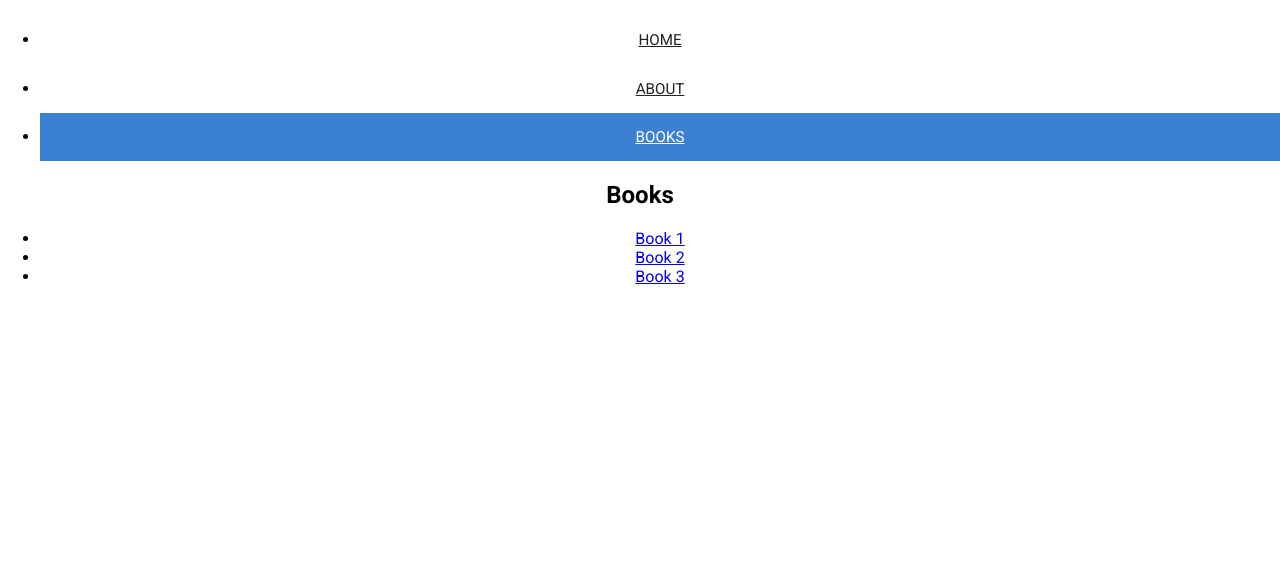
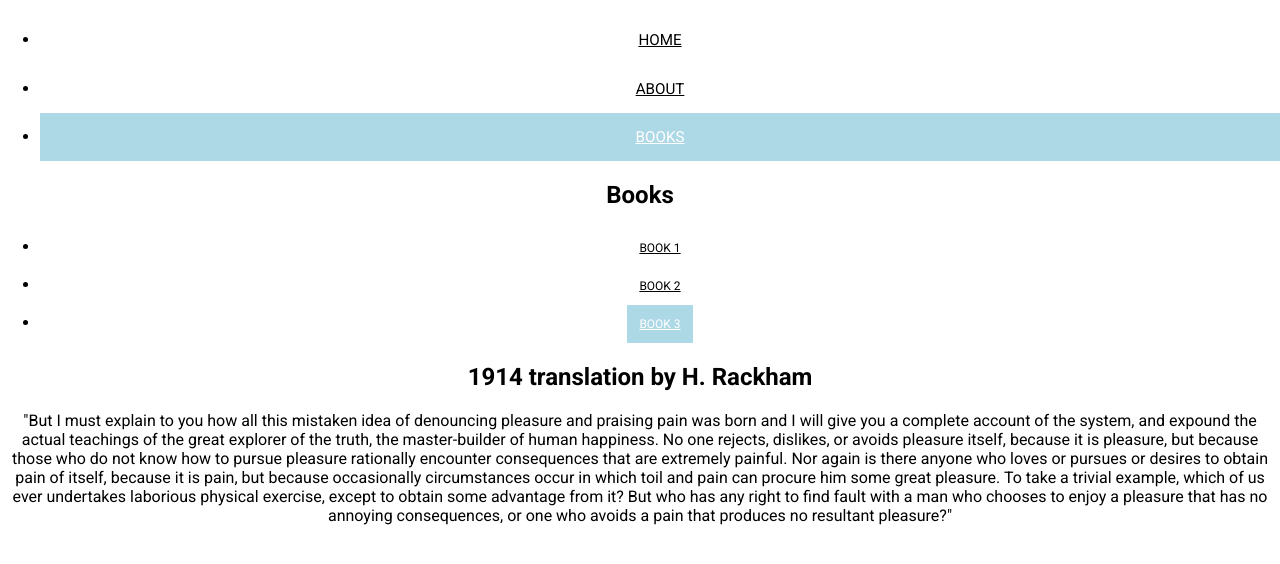
Before and after one commit to CallumWoon/basic-app, a React (Create React App) app: page /books/BookThree in a window 1280 px wide. Shown: the top 564 px of the page. Built offline with nearby package versions, Linux system fonts and the light colour scheme.

Commit message:
implemented books navigation

```diff
--- a/src/components/Books.js
+++ b/src/components/Books.js
@@ -1,4 +1,10 @@
 import React from 'react';
+import { Route, NavLink } from 'react-router-dom';
+
+import BookOne from './books/BookOne';
+import BookTwo from './books/BookTwo';
+import BookThree from './books/BookThree';
+
 
 const Books = () => {
   return (
@@ -6,11 +12,15 @@ const Books = () => {
       <div className="books-header group">
         <h2>Books</h2>
         <ul className="books-nav">
-          <li><a href='/books/bookone'>Book 1</a></li>
-          <li><a href='/books/booktwo'>Book 2</a></li>
-          <li><a href='/books/bookthree'>Book 3</a></li>
+          <li><NavLink to='/books/bookone'>Book 1</NavLink></li>
+          <li><NavLink to='/books/booktwo'>Book 2</NavLink></li>
+          <li><NavLink to='/books/bookthree'>Book 3</NavLink></li>
         </ul>
       </div>
+      <Route path="/books/BookOne" component={BookOne} />
+      <Route path="/books/BookTwo" component={BookTwo} />
+      <Route path="/books/BookThree" component={BookThree} />
+
     </div>
   )
 }
--- a/src/components/books/BookOne.js
+++ b/src/components/books/BookOne.js
@@ -1,10 +1,12 @@
 import React from 'react';
 
 const BookOne = () => {
-  <div>
-    <h2>Section 1.10.32 of "de Finibus Bonorum et Malorum", written by Cicero in 45 BC</h2>
-    <p>"Sed ut perspiciatis unde omnis iste natus error sit voluptatem accusantium doloremque laudantium, totam rem aperiam, eaque ipsa quae ab illo inventore veritatis et quasi architecto beatae vitae dicta sunt explicabo. Nemo enim ipsam voluptatem quia voluptas sit aspernatur aut odit aut fugit, sed quia consequuntur magni dolores eos qui ratione voluptatem sequi nesciunt. Neque porro quisquam est, qui dolorem ipsum quia dolor sit amet, consectetur, adipisci velit, sed quia non numquam eius modi tempora incidunt ut labore et dolore magnam aliquam quaerat voluptatem. Ut enim ad minima veniam, quis nostrum exercitationem ullam corporis suscipit laboriosam, nisi ut aliquid ex ea commodi consequatur? Quis autem vel eum iure reprehenderit qui in ea voluptate velit esse quam nihil molestiae consequatur, vel illum qui dolorem eum fugiat quo voluptas nulla pariatur?"</p>
-  </div>
+  return (
+    <div>
+      <h2>Section 1.10.32 of "de Finibus Bonorum et Malorum", written by Cicero in 45 BC</h2>
+      <p>"Sed ut perspiciatis unde omnis iste natus error sit voluptatem accusantium doloremque laudantium, totam rem aperiam, eaque ipsa quae ab illo inventore veritatis et quasi architecto beatae vitae dicta sunt explicabo. Nemo enim ipsam voluptatem quia voluptas sit aspernatur aut odit aut fugit, sed quia consequuntur magni dolores eos qui ratione voluptatem sequi nesciunt. Neque porro quisquam est, qui dolorem ipsum quia dolor sit amet, consectetur, adipisci velit, sed quia non numquam eius modi tempora incidunt ut labore et dolore magnam aliquam quaerat voluptatem. Ut enim ad minima veniam, quis nostrum exercitationem ullam corporis suscipit laboriosam, nisi ut aliquid ex ea commodi consequatur? Quis autem vel eum iure reprehenderit qui in ea voluptate velit esse quam nihil molestiae consequatur, vel illum qui dolorem eum fugiat quo voluptas nulla pariatur?"</p>
+    </div>
+  )
 }
 
 export default BookOne;
--- a/src/components/books/BookThree.js
+++ b/src/components/books/BookThree.js
@@ -1,10 +1,12 @@
 import React from 'react';
 
 const BookThree = () => {
-  <div>
-    <h2>1914 translation by H. Rackham</h2>
-    <p>"But I must explain to you how all this mistaken idea of denouncing pleasure and praising pain was born and I will give you a complete account of the system, and expound the actual teachings of the great explorer of the truth, the master-builder of human happiness. No one rejects, dislikes, or avoids pleasure itself, because it is pleasure, but because those who do not know how to pursue pleasure rationally encounter consequences that are extremely painful. Nor again is there anyone who loves or pursues or desires to obtain pain of itself, because it is pain, but because occasionally circumstances occur in which toil and pain can procure him some great pleasure. To take a trivial example, which of us ever undertakes laborious physical exercise, except to obtain some advantage from it? But who has any right to find fault with a man who chooses to enjoy a pleasure that has no annoying consequences, or one who avoids a pain that produces no resultant pleasure?"</p>
-  </div>
+  return (
+    <div>
+      <h2>1914 translation by H. Rackham</h2>
+      <p>"But I must explain to you how all this mistaken idea of denouncing pleasure and praising pain was born and I will give you a complete account of the system, and expound the actual teachings of the great explorer of the truth, the master-builder of human happiness. No one rejects, dislikes, or avoids pleasure itself, because it is pleasure, but because those who do not know how to pursue pleasure rationally encounter consequences that are extremely painful. Nor again is there anyone who loves or pursues or desires to obtain pain of itself, because it is pain, but because occasionally circumstances occur in which toil and pain can procure him some great pleasure. To take a trivial example, which of us ever undertakes laborious physical exercise, except to obtain some advantage from it? But who has any right to find fault with a man who chooses to enjoy a pleasure that has no annoying consequences, or one who avoids a pain that produces no resultant pleasure?"</p>
+    </div>
+  )
 }
 
 export default BookThree;
--- a/src/components/books/BookTwo.js
+++ b/src/components/books/BookTwo.js
@@ -1,10 +1,12 @@
 import React from 'react';
 
 const BookTwo = () => {
-  <div>
-    <h2>Section 1.10.33 of "de Finibus Bonorum et Malorum", written by Cicero in 45 BC</h2>
-    <p>"At vero eos et accusamus et iusto odio dignissimos ducimus qui blanditiis praesentium voluptatum deleniti atque corrupti quos dolores et quas molestias excepturi sint occaecati cupiditate non provident, similique sunt in culpa qui officia deserunt mollitia animi, id est laborum et dolorum fuga. Et harum quidem rerum facilis est et expedita distinctio. Nam libero tempore, cum soluta nobis est eligendi optio cumque nihil impedit quo minus id quod maxime placeat facere possimus, omnis voluptas assumenda est, omnis dolor repellendus. Temporibus autem quibusdam et aut officiis debitis aut rerum necessitatibus saepe eveniet ut et voluptates repudiandae sint et molestiae non recusandae. Itaque earum rerum hic tenetur a sapiente delectus, ut aut reiciendis voluptatibus maiores alias consequatur aut perferendis doloribus asperiores repellat."</p>
-  </div>
+  return (
+    <div>
+      <h2>Section 1.10.33 of "de Finibus Bonorum et Malorum", written by Cicero in 45 BC</h2>
+      <p>"At vero eos et accusamus et iusto odio dignissimos ducimus qui blanditiis praesentium voluptatum deleniti atque corrupti quos dolores et quas molestias excepturi sint occaecati cupiditate non provident, similique sunt in culpa qui officia deserunt mollitia animi, id est laborum et dolorum fuga. Et harum quidem rerum facilis est et expedita distinctio. Nam libero tempore, cum soluta nobis est eligendi optio cumque nihil impedit quo minus id quod maxime placeat facere possimus, omnis voluptas assumenda est, omnis dolor repellendus. Temporibus autem quibusdam et aut officiis debitis aut rerum necessitatibus saepe eveniet ut et voluptates repudiandae sint et molestiae non recusandae. Itaque earum rerum hic tenetur a sapiente delectus, ut aut reiciendis voluptatibus maiores alias consequatur aut perferendis doloribus asperiores repellat."</p>
+    </div>
+  )
 }
 
 export default BookTwo;
--- a/src/css/index.css
+++ b/src/css/index.css
@@ -19,7 +19,7 @@ body {
 
 .main-nav a {
   font-size: .95em;
-  color: #222;
+  color: black;
   text-align: center;
   text-transform: uppercase;
   display: block;
@@ -30,5 +30,23 @@ body {
 .main-nav a:hover,
 .main-nav .active {
   color: #fff;
-  background: #3b80d1;
+  background: lightblue;
 }
+
+/* BOOKS NAV -------- */
+
+.books-nav a {
+  font-size: .75em;
+  color: black;
+  text-align: center;
+  text-transform: uppercase;
+  display: inline-block;
+  padding: 1em;
+  transition: .2s;
+}
+
+.books-nav a:hover,
+.books-nav .active {
+  color: #fff;
+  background: lightblue;
+}
```
